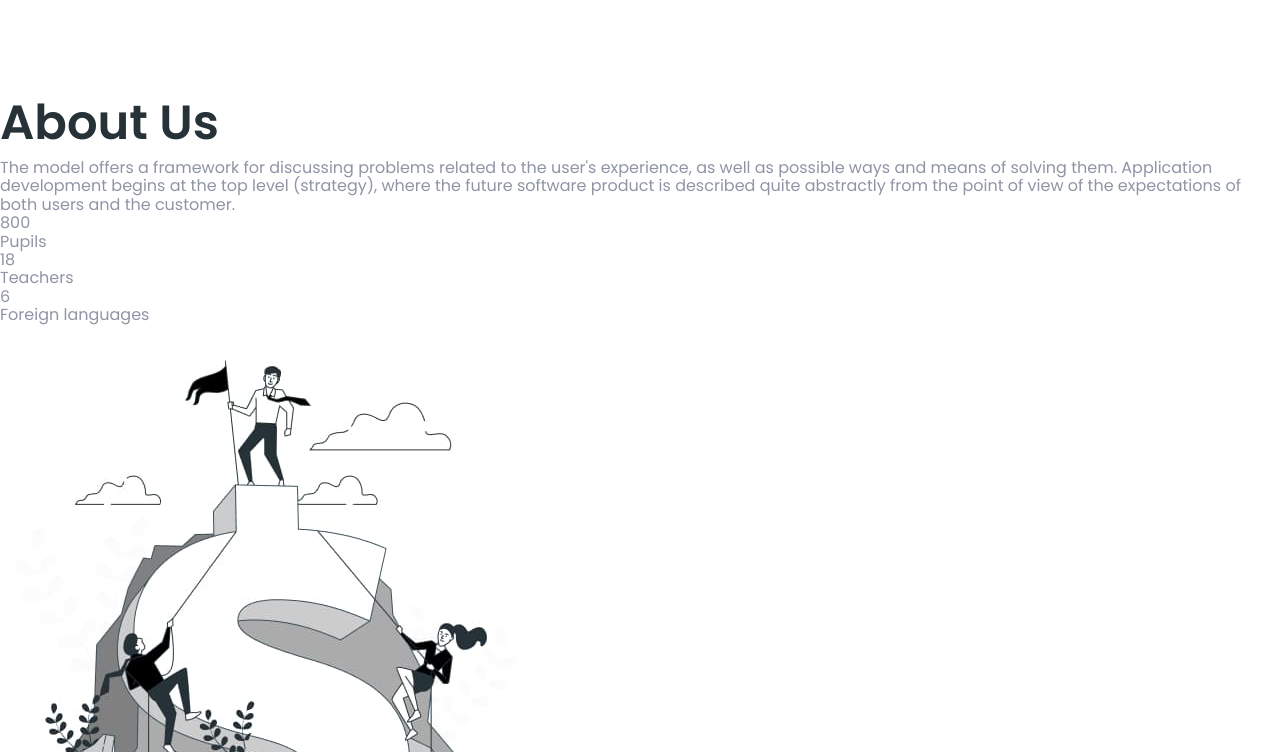
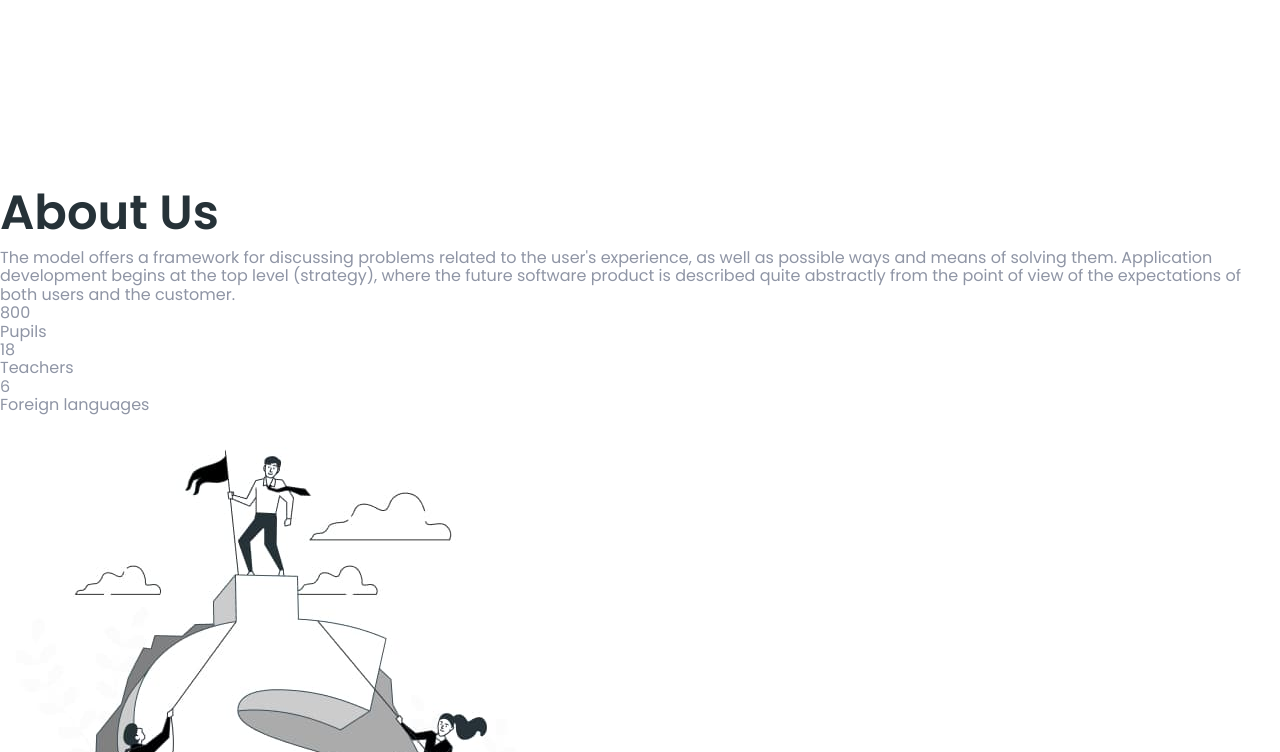
Before and after one commit to momotvit/britlex, a plain HTML site: page index.html in a window 1280 px wide. Shown: the part 1988-2740 px from the top of the page. Drawn offline with nearby package versions, Linux system fonts and the light colour scheme.

Commit message:
something

```diff
--- a/index.html
+++ b/index.html
@@ -131,7 +131,7 @@
         </div>
       </section>
       <!-- About us -->
-      <section>
+      <section class="aboutus">
         <h2 id="about_us" class="about-title title">About Us</h2>
         <p>
           The model offers a framework for discussing problems related to the
```
Also changed, not shown: .css/styles.css.
